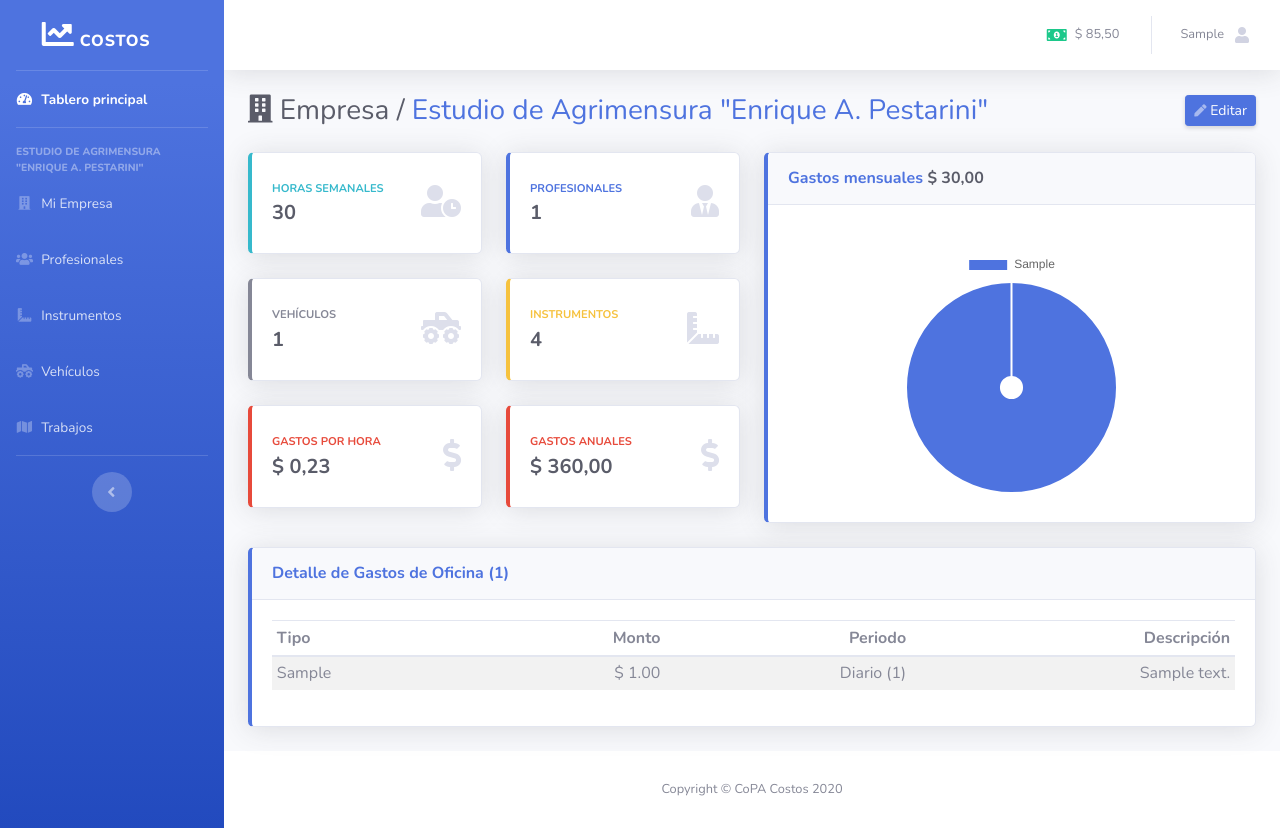
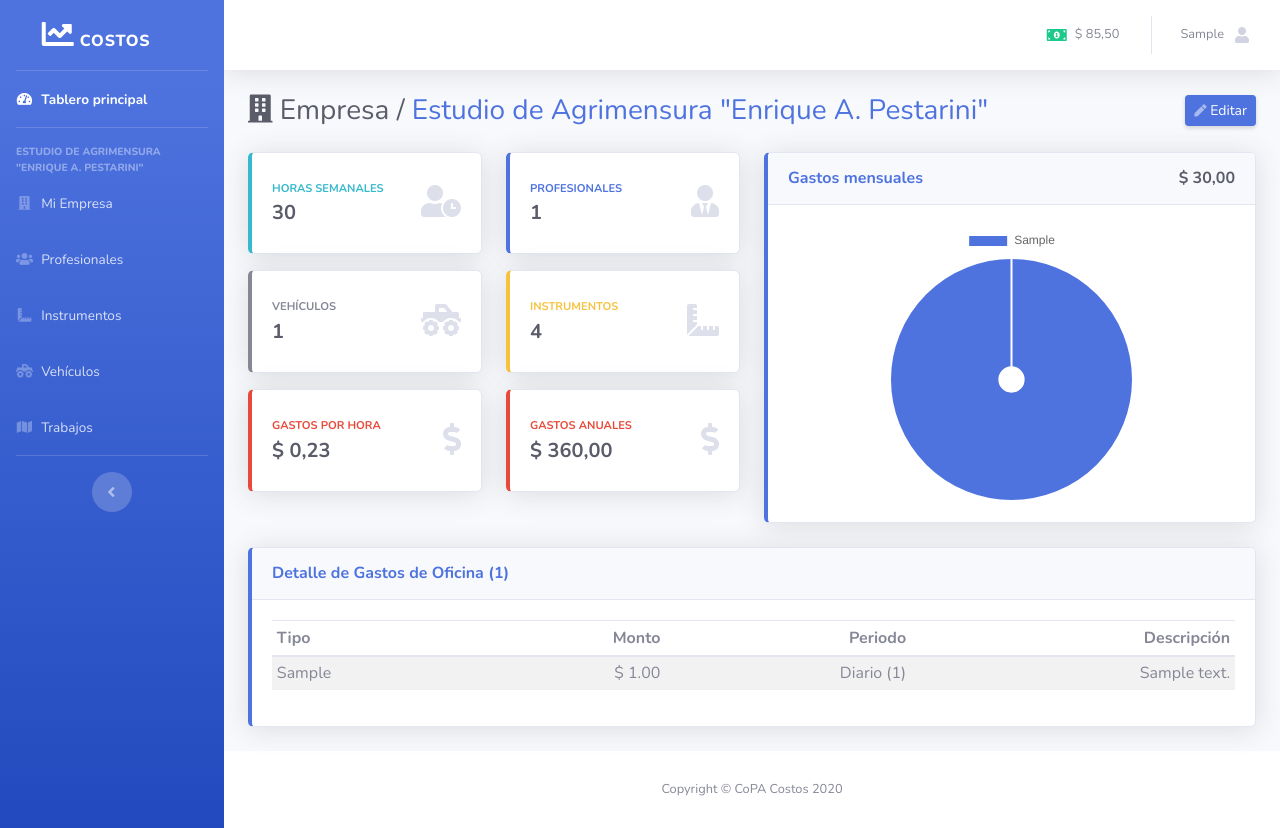
Before and after one commit to quijot/Costos-CoPA, a Django app: page /costos/empresa/detail/1/ in a window 1280 px wide. Run offline with Django 3.2, Linux system fonts and the light colour scheme; a user stored in the database is signed in; data comes from the database, SQL or seed files in the repository; tables that the repository leaves empty hold one stand-in row (values such as "Sample post"); parts of the project's set-up code (start-up, migrations or seed data) failed here and were passed over; some libraries are stand-ins or nearby versions.

Commit message:
Best object detail presentations
Signed-off-by: Santiago Pestarini <santiagonob@gmail.com>

```diff
--- a/costos/templates/costos/empresa_detail.html
+++ b/costos/templates/costos/empresa_detail.html
@@ -9,7 +9,7 @@
 <span class="text-primary">{{ object }}</span>
 {% endblock page-heading %}
 {% block page-heading-buttons %}
-<div class="btn-group" role="group" aria-label="Actions">
+<div class="btn-group d-print-none" role="group" aria-label="Actions">
   <a href="{{ object.get_update_url }}" class="d-none d-sm-inline-block btn btn-sm btn-primary shadow-sm">
     <i class="fas fa-pen fa-sm text-white-50"></i> Editar</a>
 </div>
@@ -17,10 +17,10 @@
 
 {% block content %}
 <div class="row">
-  <div class="col-xl-6">
-    <div class="row">
+  <div class="col-xl-6 col-md-12">
+    <div class="row mb-2">
       <!-- Horas -->
-      <div class="col mb-4">
+      <div class="col mb-2">
         <div class="card border-left-info shadow h-100 py-2">
           <div class="card-body">
             <div class="row no-gutters align-items-center">
@@ -39,7 +39,7 @@
         </div>
       </div>
       <!-- # Profesionales -->
-      <div class="col mb-4">
+      <div class="col mb-2">
         <div class="card border-left-primary shadow h-100 py-2">
           <div class="card-body">
             <div class="row no-gutters align-items-center">
@@ -59,9 +59,9 @@
         </div>
       </div>
     </div>
-    <div class="row">
+    <div class="row mb-2">
       <!-- # Vehículos -->
-      <div class="col mb-4">
+      <div class="col mb-2">
         <div class="card border-left-secondary shadow h-100 py-2">
           <div class="card-body">
             <div class="row no-gutters align-items-center">
@@ -80,7 +80,7 @@
         </div>
       </div>
       <!-- # Instrumentos -->
-      <div class="col mb-4">
+      <div class="col mb-2">
         <div class="card border-left-warning shadow h-100 py-2">
           <div class="card-body">
             <div class="row no-gutters align-items-center">
@@ -99,9 +99,9 @@
         </div>
       </div>
     </div>
-    <div class="row">
+    <div class="row mb-2">
       <!-- # Gastos por hora -->
-      <div class="col mb-4">
+      <div class="col mb-2">
         <div class="card border-left-danger shadow h-100 py-2">
           <div class="card-body">
             <div class="row no-gutters align-items-center">
@@ -120,7 +120,7 @@
         </div>
       </div>
       <!-- # Gastos anuales -->
-      <div class="col mb-4">
+      <div class="col mb-2">
         <div class="card border-left-danger shadow h-100 py-2">
           <div class="card-body">
             <div class="row no-gutters align-items-center">
@@ -140,17 +140,17 @@
       </div>
     </div>
   </div>
-  <div class="col-xl-6">
+  <div class="col-xl-6 col-md-12">
     <!-- Chart -->
     <div class="card border-left-primary shadow mb-4">
       <!-- Card Header - Dropdown -->
-      <div class="card-header py-3 d-flex flex-row align-items-center justify-content-between">
-        <h6 class="m-0 font-weight-bold text-primary">Gastos mensuales <span class="text-dark">$
+      <div class="card-header py-3">
+        <h6 class="m-0 font-weight-bold text-primary">Gastos mensuales <span class="text-dark float-right">$
             {{ object.gastos_mensuales|localize }}</span></h6>
       </div>
       <!-- Card Body -->
       <div class="card-body">
-        <div class="chart-pie pt-4 pb-2">
+        <div class="chart-pie py-0">
           <div class="chartjs-size-monitor">
             <div class="chartjs-size-monitor-expand">
               <div class=""></div>
```
Also changed, not shown: costos/templates/costos/instrumento_detail.html (+8 -8 lines), costos/templates/costos/profesional_detail.html (+12 -15 lines), costos/templates/costos/vehiculo_detail.html (+47 -30 lines).
